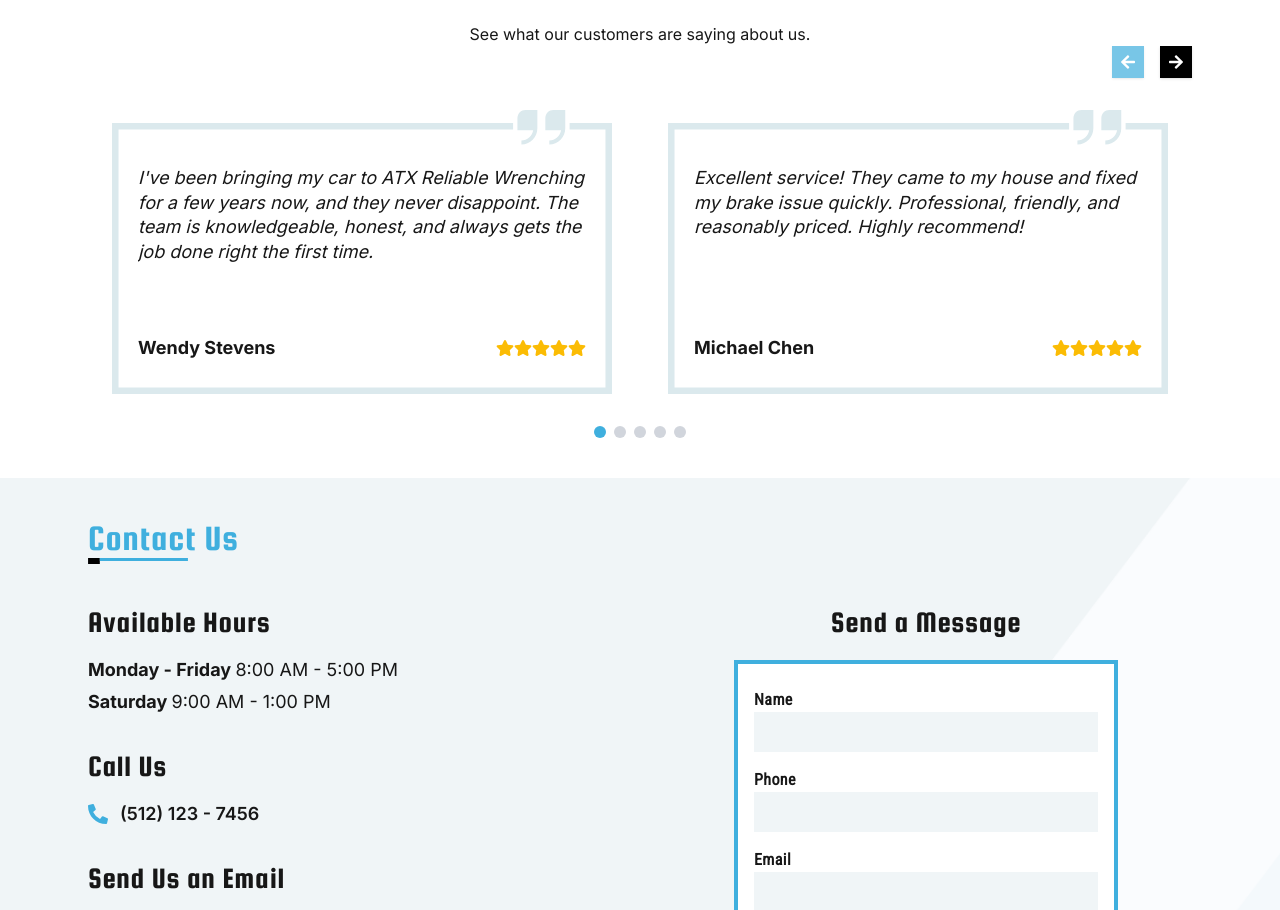
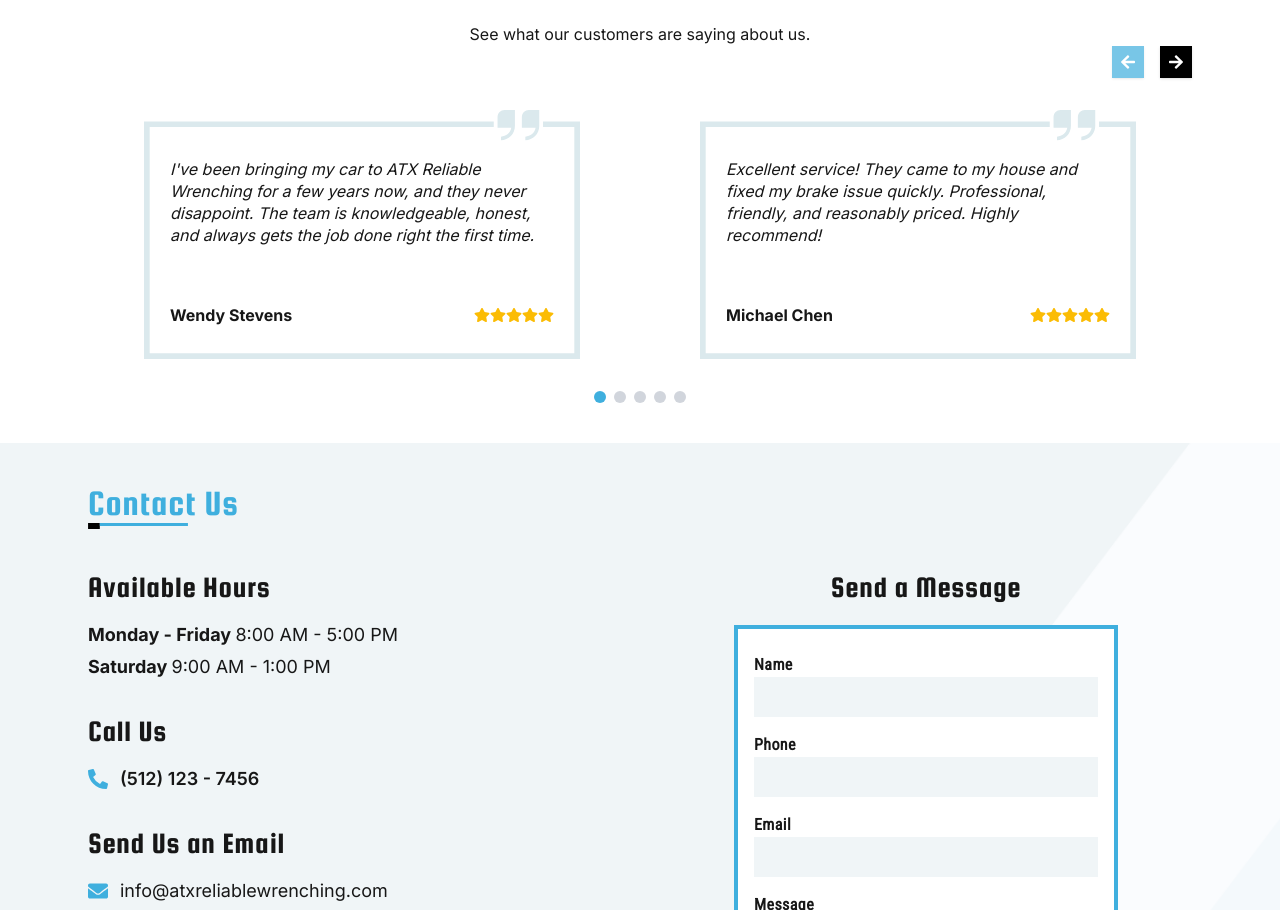
Before and after one commit to ReneMSdev/atx-reliable-wrenching, a Next.js app: page / in a window 1280 px wide. Shown: the part 2096-3006 px from the top of the page. Built offline with nearby package versions, Linux system fonts and the light colour scheme.

Commit message:
decreased the size of the review cards

```diff
--- a/app/components/sections/reviews/ReviewCard.tsx
+++ b/app/components/sections/reviews/ReviewCard.tsx
@@ -20,7 +20,7 @@ function renderStars(rating: number): JSX.Element {
 
 export default function ReviewCard({ review, author, rating }: ReviewCardProps): JSX.Element {
   return (
-    <div className='relative w-full max-w-lg aspect-9/5'>
+    <div className='relative w-full max-w-md aspect-9/5'>
       <Image
         src='/images/review-frame.svg'
         alt='Review Frame'
@@ -29,14 +29,14 @@ export default function ReviewCard({ review, author, rating }: ReviewCardProps):
       />
 
       {/* Text overlay */}
-      <div className='absolute inset-0 pt-14 pb-8 px-8 flex flex-col justify-between'>
+      <div className='absolute inset-0 pt-10 md:pt-12 pb-8 px-8 flex flex-col justify-between'>
         {/* Review text (centered in remaining space) */}
         <div className='flex flex-1 items-start justify-center'>
-          <p className='text-md md:text-lg leading-snug italic line-clamp-6'>{review}</p>
+          <p className='text-md leading-snug italic line-clamp-4 md:line-clamp-6'>{review}</p>
         </div>
 
         {/* Bottom row */}
-        <div className='flex items-center justify-between text-md md:text-lg'>
+        <div className='flex items-center justify-between text-md'>
           <span className='font-bold'>{author}</span>
           {renderStars(rating)}
         </div>
```
